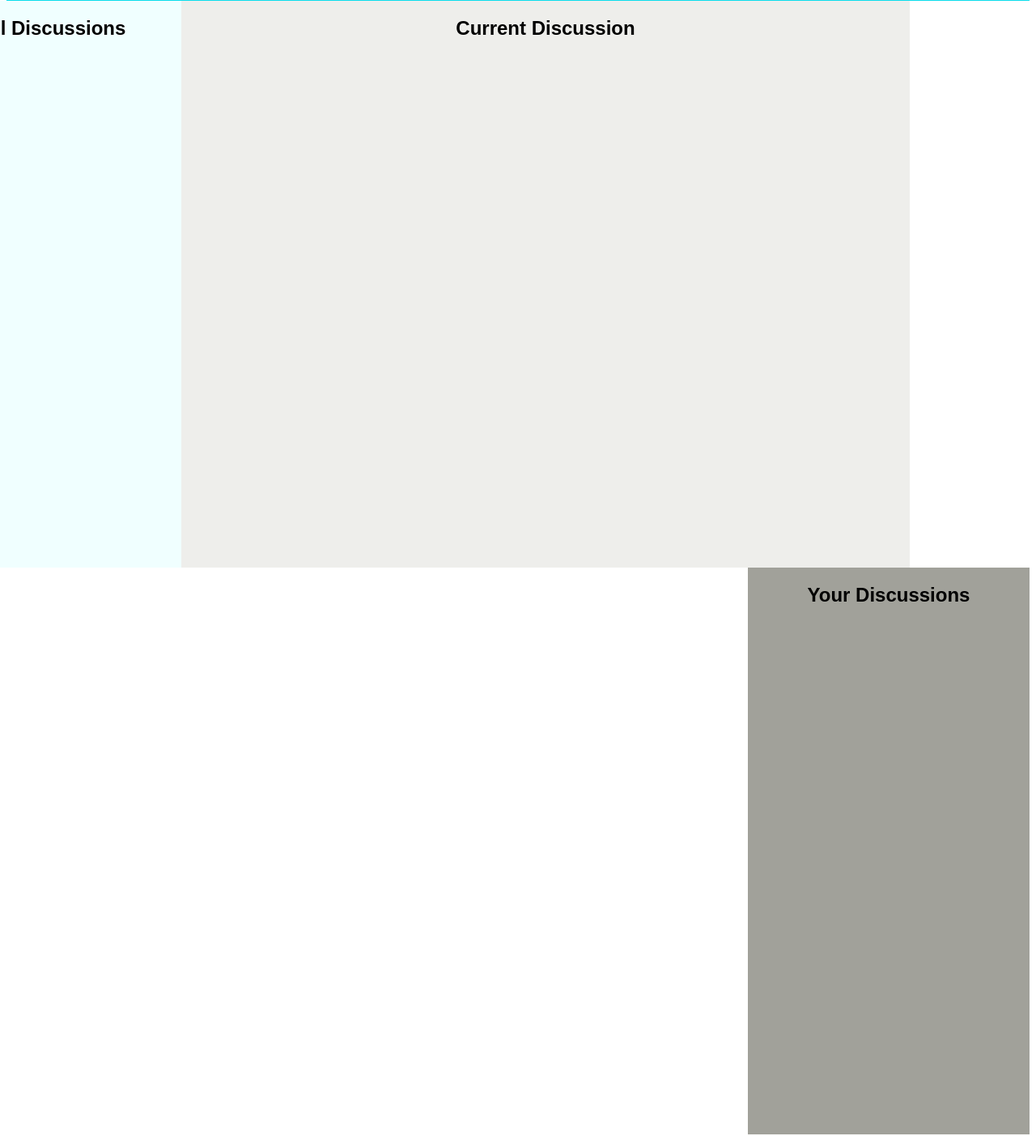
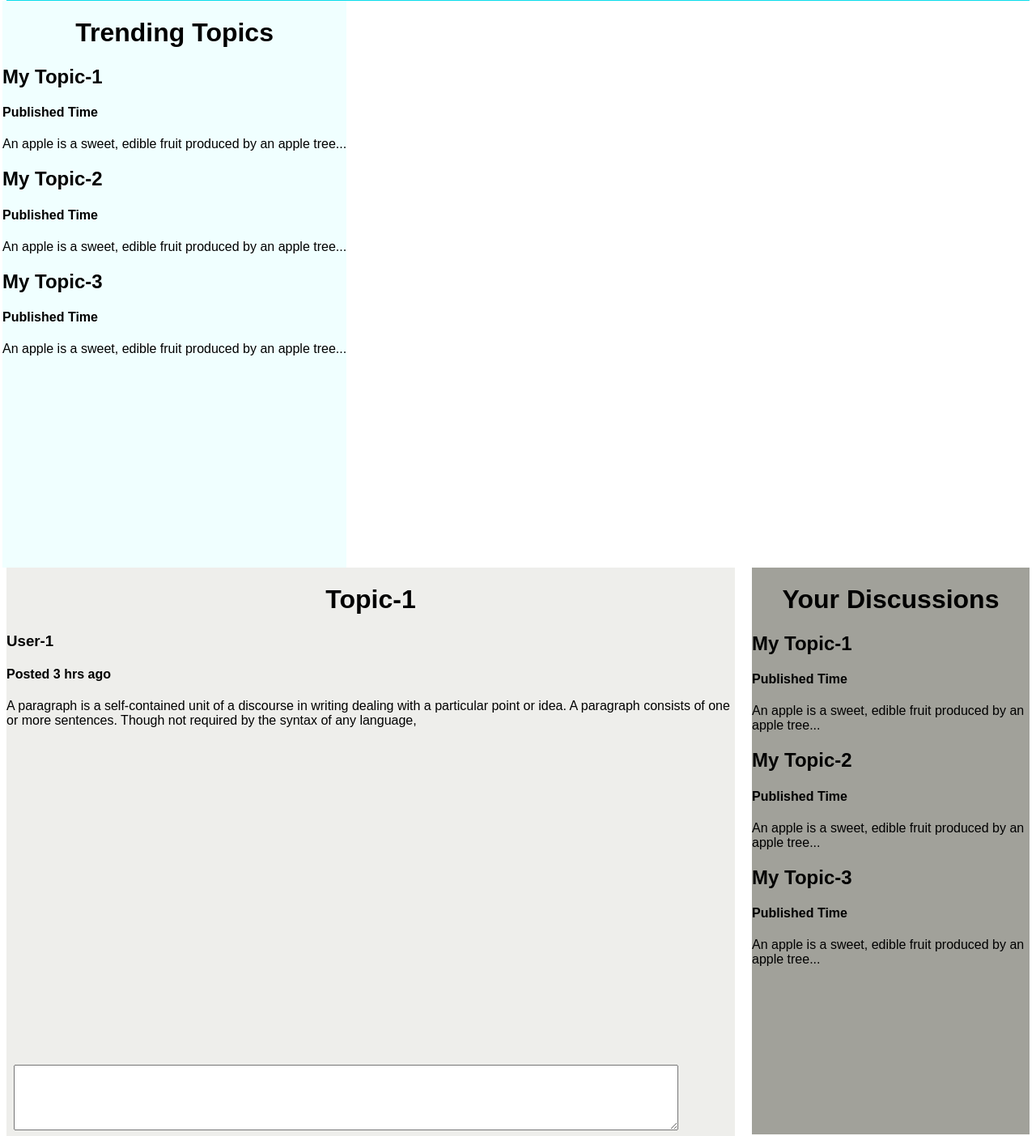
Before and after one commit to BeanFork/beanFork_1, a plain HTML site: page src/client/views/home.html in a window 1280 px wide. Shown: the part 121-1524 px from the top of the page at 81% size. Drawn offline with Linux system fonts and the light colour scheme.

Commit message:
Added the homePage.html

```diff
--- a/src/client/assets/css/home.css
+++ b/src/client/assets/css/home.css
@@ -38,8 +38,7 @@ span{
 
 
 .leftpane {
-    margin: 0px 0px 0px -100px;
-    width: 20%;
+  margin: 0px 0px 0px -5px;
   min-width: 40px;
   min-height: 700px;
   height: available;
@@ -53,7 +52,7 @@ span{
 .middlepane {
 
   width: 10%;
-    min-width: 950px;
+  min-width: 900px;
   min-height: 700px;
   height: available;
   float: left;
@@ -66,8 +65,8 @@ span{
 
 .rightpane {
 
-    width: 200%;
-    min-width: 350px;
+  width: 5%;
+  min-width: 343px;
   min-height: 700px;
   height: available;
   float: right;
@@ -76,76 +75,38 @@ span{
 
 }
 
+.topic{
 
 
+  text-align: left;
 
-
-
-
-
-
-
-
-
-
-
-
-
-
-
-
-
-
-
-
-
-
-
-
-
-
-
-
-
-.container{
-    width: available;
-    height: available;
-    font-family: Arial, Helvetica, sans-serif;
 }
 
 
-.leftpane {
-    margin: 0px 0px 0px -100px;
-    width: 25%;
-    min-width: 40px;
-    min-height: 700px;
-    height: available;
-    float: left;
-    background-color: azure;
-    text-align: center;
+.post{
+
+
+  text-align: left
+
 }
 
-.middlepane {
+.comment{
 
-    width: 5%;
-    min-width: 900px;
-    min-height: 700px;
-    height: available;
-    float: left;
-    background-color: #eeeeeb;
-    text-align: center;
+
+margin: 0px 0px -20px 10px;
+margin: 400px 9px;
+position: absolute;
+
 }
 
-
-
-.rightpane {
-
-    width: 20%;
-    margin: 0px 0px 0px 0px;
-    min-width: 348px;
-    min-height: 700px;
-    height: available;
-    float: right;
-    background-color:#a1a19a;
+.button {
+  background-color: #e0e0e0;
+  border: none;
+  color: black;
+  padding: 15px 25px;
   text-align: center;
+  display: inline-block;
+  font-size: 16px;
+  margin: 420px -20px 20px 430px;
+  cursor: pointer;
 }
--- a/src/client/views/home.html
+++ b/src/client/views/home.html
@@ -18,21 +18,85 @@
     </header>
 
 
-<!-------------------------- Banner Portion-------------------------------------------->
+    <!-------------------------- Banner Portion-------------------------------------------->
+
+
 
 
     <div class="container">
 
         <div class="leftpane">
-            <h2> All Discussions </h2>
+            <h1> Trending Topics </h1>
+
+            <article class="topic">
+                <h2>My Topic-1</h2>
+                <h4> Published Time</h4>
+                <p>An apple is a sweet, edible fruit produced by an apple tree...</p>
+            </article>
+
+
+            <article class="topic">
+                <h2>My Topic-2</h2>
+                <h4> Published Time</h4>
+                <p>An apple is a sweet, edible fruit produced by an apple tree...</p>
+            </article>
+
+
+            <article class="topic">
+                <h2>My Topic-3</h2>
+                <h4> Published Time</h4>
+                <p>An apple is a sweet, edible fruit produced by an apple tree...</p>
+            </article>
+
+
         </div>
         <div class="middlepane">
-            <h2> Current Discussion </h2>
+            <h1> Topic-1 </h1>
+            <article class="post">
+                <h3> User-1</h3>
+                <h4> Posted 3 hrs ago</h4>
+                <p class="content">
+                    A paragraph is a self-contained unit of a discourse in writing
+                    dealing with a particular point or idea. A paragraph consists
+                    of one or more sentences. Though not required by the syntax of any language,
+                </p>
+            </article>
+            <div class="comment">
+                <textarea placeholder="Enter Your Comments Here..." name="message" rows="5"
+                    cols="100">
+                 </textarea>
+
+            </div>
+            <input type="button" class="button" value="Add">
+
+
+
         </div>
         <div class="rightpane">
-            <h2> Your Discussions </h2>
+            <h1> Your Discussions </h1>
+
+            <article class="topic">
+                <h2>My Topic-1</h2>
+                <h4> Published Time</h4>
+                <p>An apple is a sweet, edible fruit produced by an apple tree...</p>
+            </article>
+
+            <article class="topic">
+                <h2>My Topic-2</h2>
+                <h4> Published Time</h4>
+                <p>An apple is a sweet, edible fruit produced by an apple tree...</p>
+            </article>
+
+            <article class="topic">
+                <h2>My Topic-3</h2>
+                <h4> Published Time</h4>
+                <p>An apple is a sweet, edible fruit produced by an apple tree...</p>
+            </article>
+
+
         </div>
     </div>
+
 
 </body>
 
```
Also changed, not shown: src/client/views/forgot-password.html (+2 -4 lines). Lines whose indentation alone changed are shown as unchanged.
